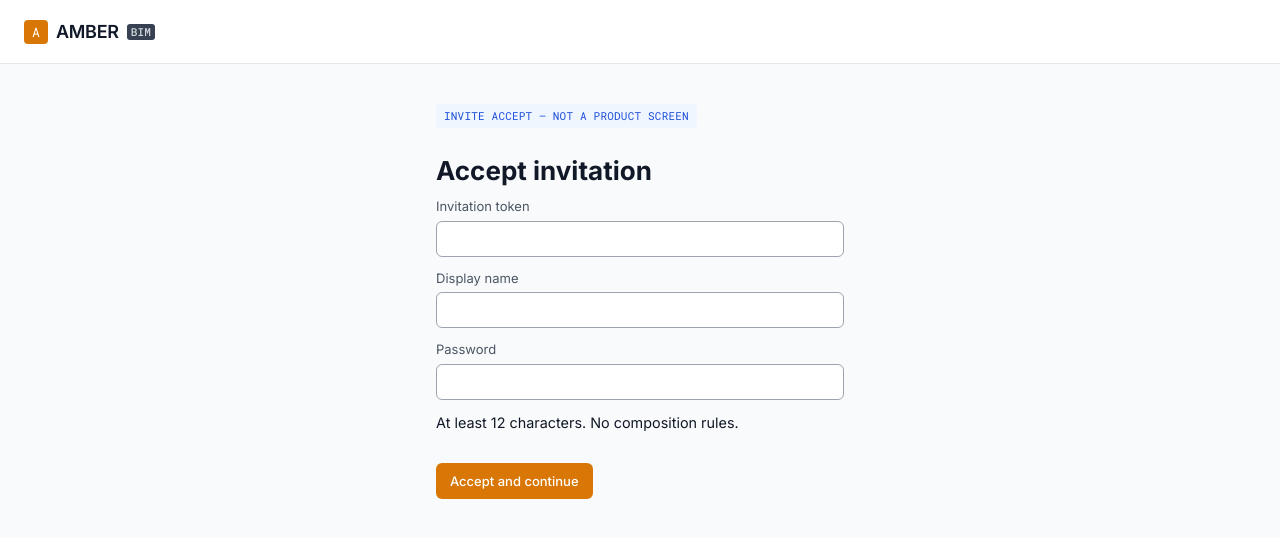
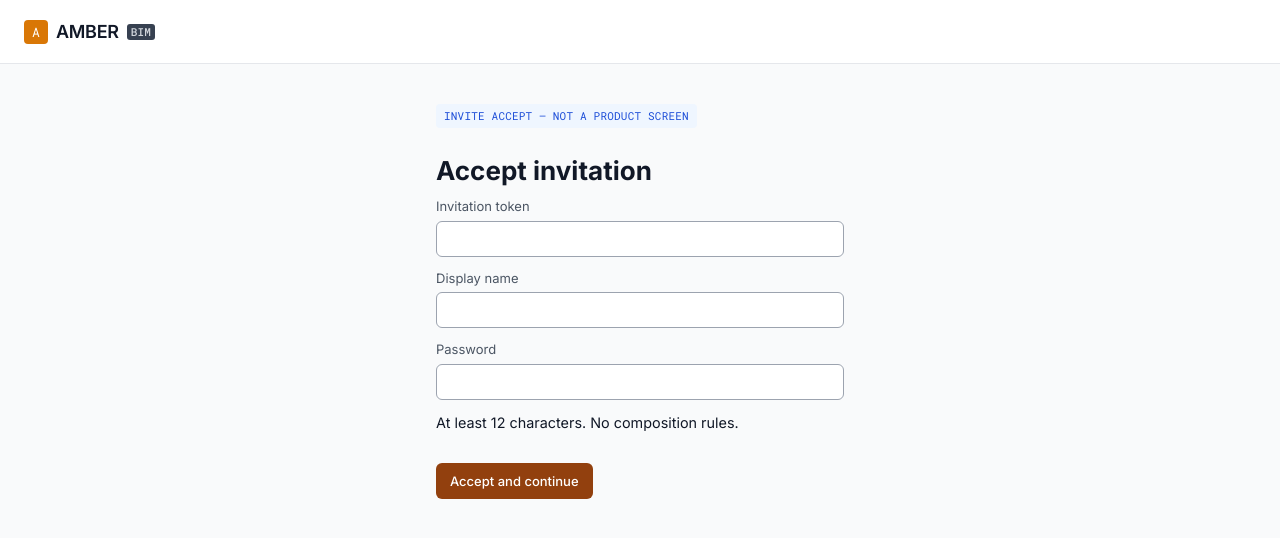
Before and after one commit to Bruno2K/monolito-amber, a Next.js app in the folder web/: page /invite/accept in a window 1280 px wide. Shown: the top 538 px of the page. Built offline with nearby package versions, Linux system fonts and the light colour scheme.

Commit message:
M3 RC1 — darken primary button fill for 4.5:1 contrast
White on amber-600 (#d97706) is 3.18:1. Primary .btn now uses #92400e.

Co-authored-by: Bruno Ferreira <brunoharry2009@gmail.com>

```diff
--- a/web/app/globals.css
+++ b/web/app/globals.css
@@ -10,6 +10,7 @@
   --text-sidebar-muted: #9ca3af;
   --text-sidebar-bright: #f9fafb;
   --amber: #d97706;
+  --btn-bg: #92400e;
   --header-bg: #ffffff;
   --header-border: #e5e7eb;
   --text-primary: #111827;
@@ -197,7 +198,7 @@ button.btn {
   margin-top: 1rem;
   height: var(--input-height);
   padding: 0 14px;
-  background: var(--amber);
+  background: var(--btn-bg);
   color: #fff;
   border: 0;
   border-radius: var(--radius-md);
```
Also changed, not shown: 1 other file (tests, documents, lock files or other folders).
